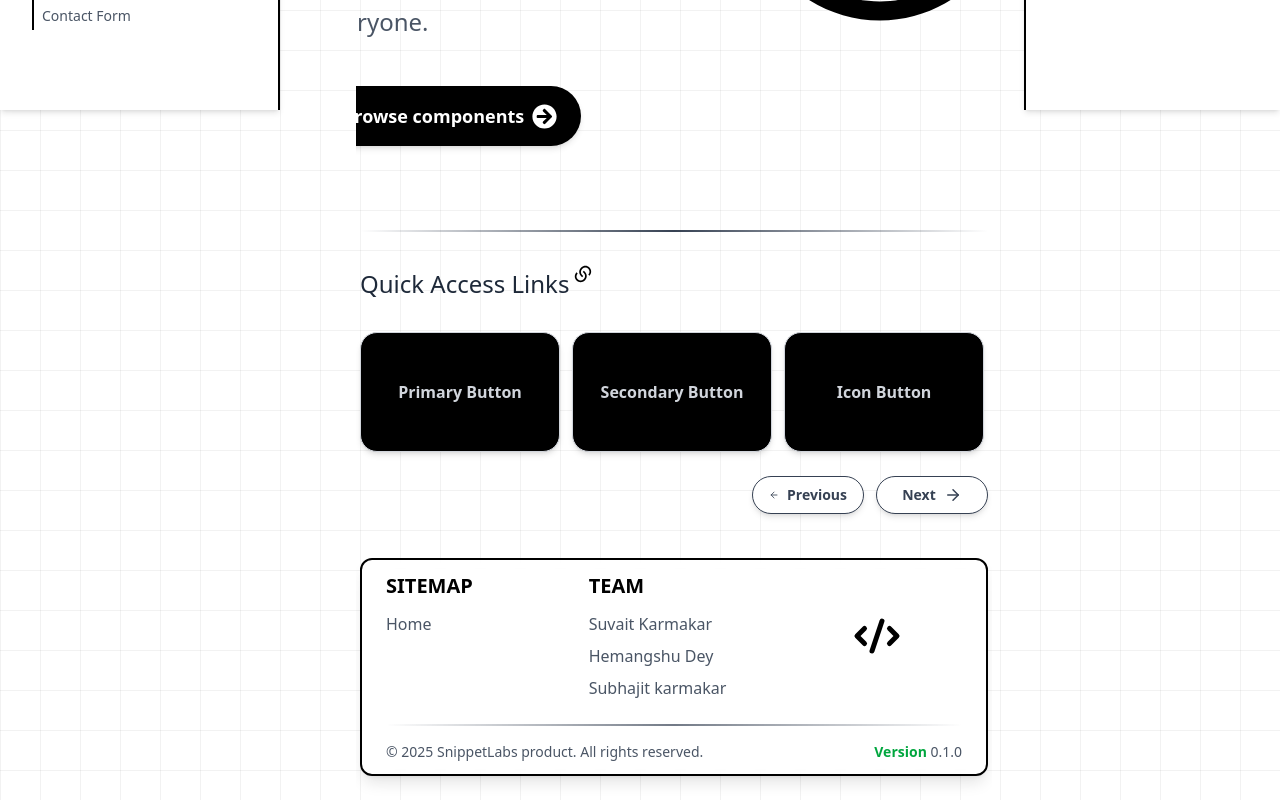
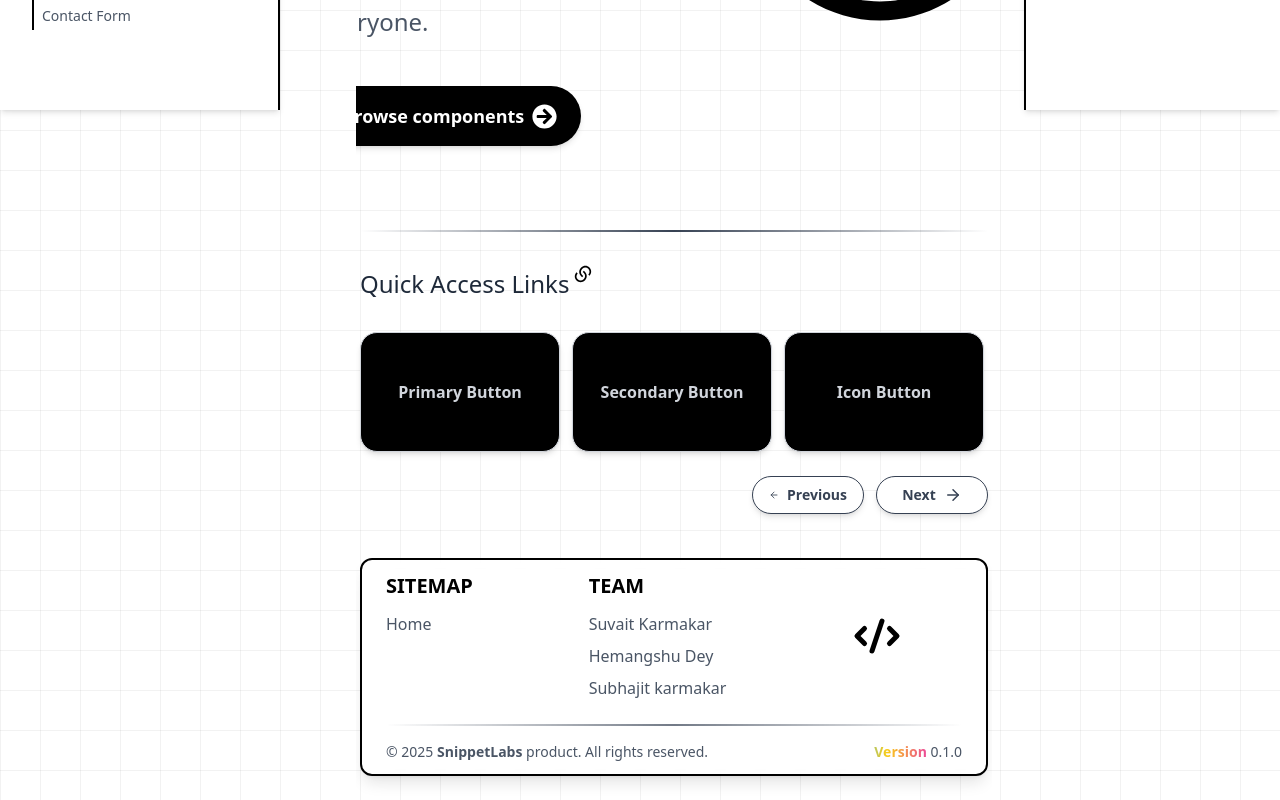
Before and after one commit to snippet-labs/COMPONENTLAB, a Next.js app: page / in a window 1280 px wide. Shown: the part 690-1490 px from the top of the page. Built offline with nearby package versions, Linux system fonts and the light colour scheme.

Commit message:
feature(infinite-gradient): add infinite gradient effect in footer info

```diff
--- a/src/components/Ui/Footer/Footer.tsx
+++ b/src/components/Ui/Footer/Footer.tsx
@@ -56,10 +56,14 @@ const Footer: React.FC = () => {
         data-testid="footer-bottom"
       >
         <p data-testid="footer-copyright">
-          © {new Date().getFullYear()} SnippetLabs product. All rights reserved.
+          © {new Date().getFullYear()} <span className="font-bold">SnippetLabs</span> product. All
+          rights reserved.
         </p>
         <p className="mt-2 sm:mt-0" data-testid="footer-version">
-          <span className="text-green-600 font-semibold">Version</span> {packageJson.version}
+          <span className="font-semibold bg-clip-text text-transparent bg-gradient-to-r from-purple-500 via-pink-500 to-yellow-500 gradient-shift-animation">
+            Version
+          </span>{' '}
+          {packageJson.version}
         </p>
       </div>
     </footer>
```
